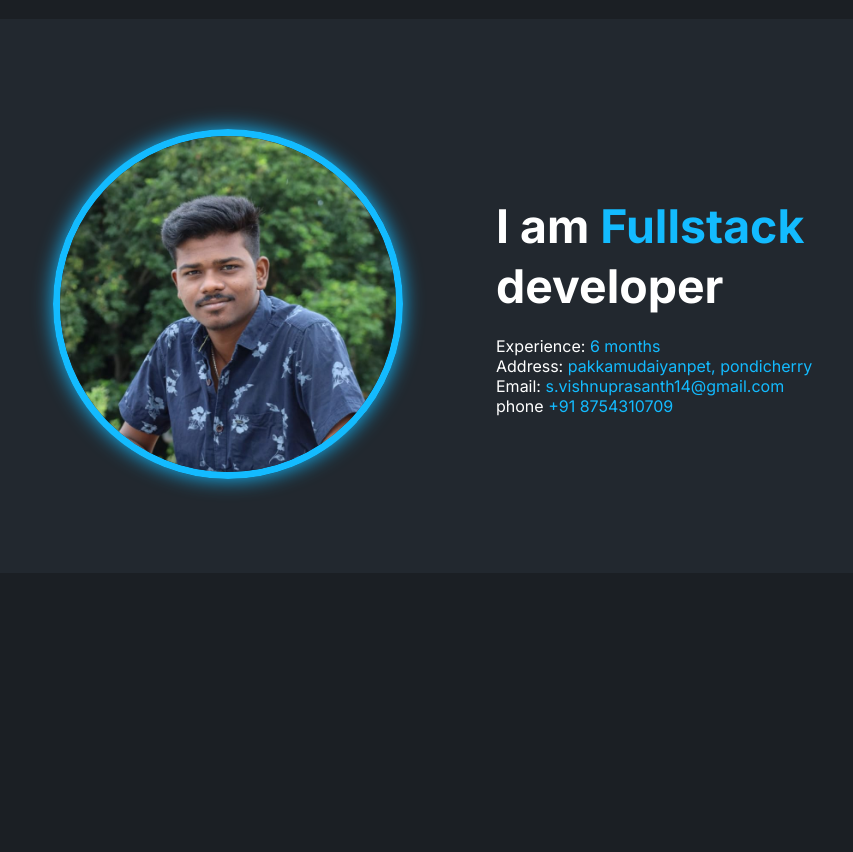
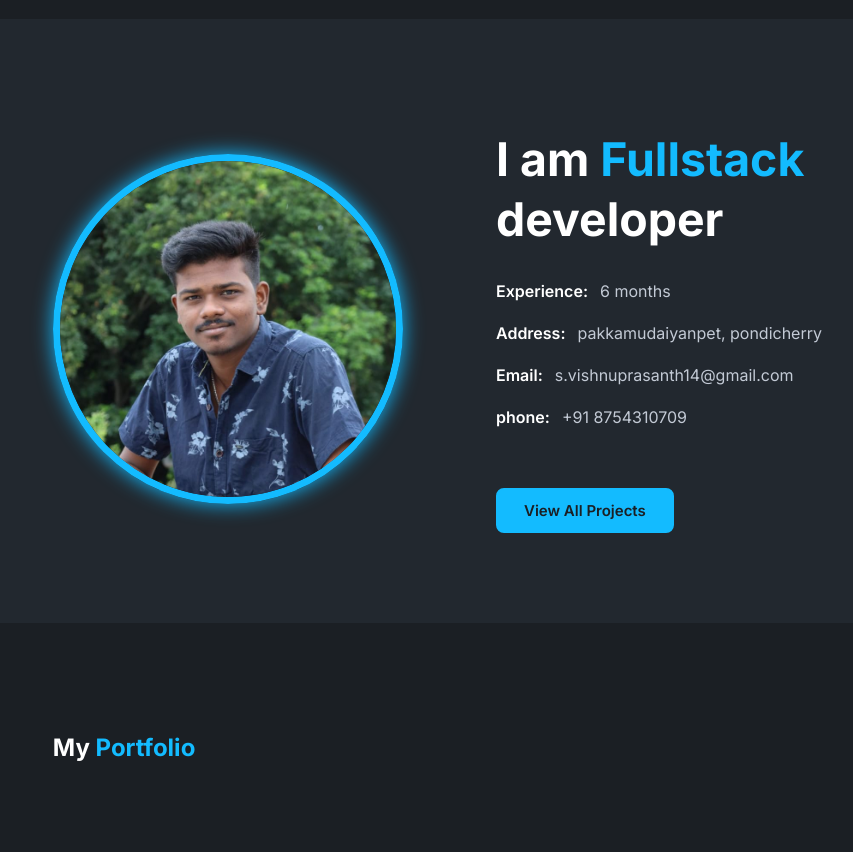
Before and after one commit to Vishnuprasanth-2002/Vishnuprasanth-2002.github.io, a plain HTML site: page index.html in a window 1280 px wide. Shown: the part 781-1633 px from the top of the page, without its empty margins (152-1005 px from the left). Before the commit the page ends 1354 px from the top, so only its background shows below. Drawn offline with nearby package versions, Linux system fonts and the light colour scheme.

Commit message:
portfolio started

```diff
--- a/index.html
+++ b/index.html
@@ -63,7 +63,7 @@
       </div>
       <div class="about-text">
         <h2>I am <span>Fullstack</span> developer</h2>
-        <div class="exo-area">
+        <div class="exp-area">
           <p class="exp">
             Experience:
             <span>6 months</span>
@@ -77,10 +77,16 @@
             <span>s.vishnuprasanth14@gmail.com</span>
           </p>
           <p class="exp">
-            phone
+            phone:
             <span>+91 8754310709</span>
           </p>
         </div>
+        <a href="#" class="btn">View All Projects</a>
+      </div>
+    </section>
+    <section class="portfolio" id="portfolio">
+      <div class="center-text">
+        <h2>My <span>Portfolio</span></h2>
       </div>
     </section>
     <script src="script.js"></script>
--- a/style.css
+++ b/style.css
@@ -193,3 +193,9 @@ section {
   font-size: var(--p-font);
   line-height: 42px;
 }
+.exp-area p span {
+  color: var(--other-color);
+  font-size: var(--p-font);
+  font-weight: 400;
+  margin-left: 8px;
+}
```
Also changed, not shown: 1 other file.
